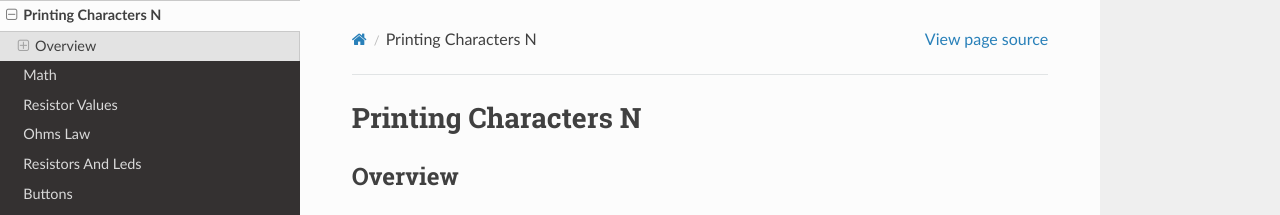
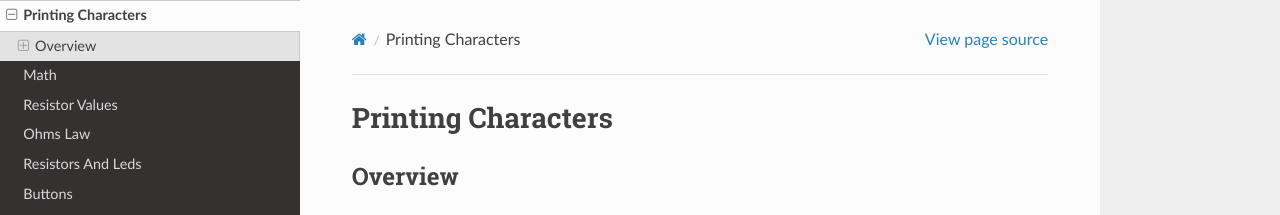
Before and after one commit to maxtkc/mvths-wiki, a Sphinx documentation site: the page built from docs/015a-printing-characters.rst, in a window 1280 px wide and 900 px high. Shown: the top 215 px of the window. Built offline with Sphinx 7.4.7 and the Read the Docs theme 2.0.0, drawn with Linux system fonts in a browser that asks for light colours; pages that are not in the unit, such as notebooks, are missing from menus.

```diff
--- a/docs/015a-printing-characters.rst
+++ b/docs/015a-printing-characters.rst
@@ -1,4 +1,4 @@
-Printing Characters N
+Printing Characters
 ==============
 
 Overview
```
